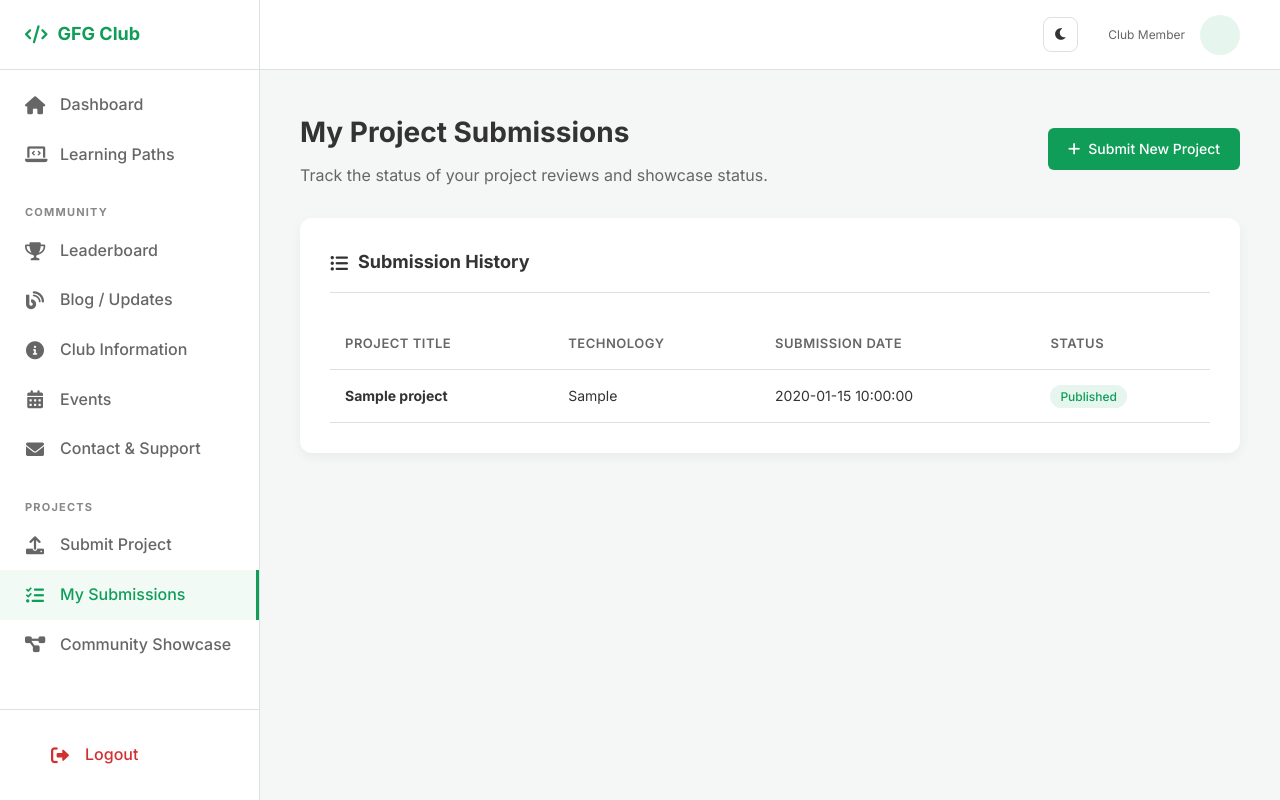
After one commit to YeshwanthKM/gfg-pixels, a Flask app: template templates/my_submissions.html in a window 1280 px wide. The commit adds this page. Run offline with Flask 3, Linux system fonts and the light colour scheme; the template is opened without the code that fills it: most values are stand-ins (such as "Sample title", 1, 10 or a date in 2020).

Commit message:
Fix role visibility and submissions UI in community showcase

```diff
--- a/app.py
+++ b/app.py
@@ -80,6 +80,9 @@ BLOGS = [
         'description': 'Learn helpful built-in functions and libraries in Python that can speed up your problem-solving.'
     }
 ]
+
+# In-memory projects storage
+PROJECTS = {}
 
 @app.route('/')
 def index():
@@ -449,5 +452,127 @@ def delete_blog(blog_id):
     flash('Blog post deleted.', 'success')
     return redirect(url_for('blogs'))
 
+
+@app.route('/submit_project', methods=['GET', 'POST'])
+def submit_project():
+    if 'user' not in session:
+        return redirect(url_for('login'))
+    user = USERS.get(session['user'])
+    if not user:
+        return redirect(url_for('login'))
+
+    if request.method == 'POST':
+        title = request.form.get('title')
+        description = request.form.get('description')
+        tech_used = request.form.get('tech_used')
+        demo_link = request.form.get('demo_link')
+
+        project_id = str(uuid.uuid4())[:8]
+        PROJECTS[project_id] = {
+            'title': title,
+            'description': description,
+            'tech_used': tech_used,
+            'demo_link': demo_link,
+            'submitter_email': session['user'],
+            'submitter_name': user['name'],
+            'department': user['department'],
+            'date': datetime.now().strftime("%B %d, %Y"),
+            'status': 'Pending Review'
+        }
+        flash('Your project has been submitted for leader review.', 'success')
+        return redirect(url_for('my_submissions'))
+
+    return render_template('submit_project.html', user=user, role=user['role'])
+
+@app.route('/my_submissions')
+def my_submissions():
+    if 'user' not in session:
+        return redirect(url_for('login'))
+    user = USERS.get(session['user'])
+    if not user:
+        return redirect(url_for('login'))
+
+    my_projects = {pid: p for pid, p in PROJECTS.items() if p['submitter_email'] == session['user']}
+    return render_template('my_submissions.html', user=user, projects=my_projects, role=user['role'])
+
+@app.route('/project_reviews')
+def project_reviews():
+    if 'user' not in session:
+        return redirect(url_for('login'))
+    user = USERS.get(session['user'])
+    if not user or user['role'] != 'leader':
+        flash('Unauthorized access', 'error')
+        return redirect(url_for('login'))
+
+    return render_template('project_reviews.html', user=user, projects=PROJECTS, role=user['role'])
+
+@app.route('/community_showcase')
+def community_showcase():
+    if 'user' not in session:
+        return redirect(url_for('login'))
+    user = USERS.get(session['user'])
+    if not user:
+        return redirect(url_for('login'))
+
+    published_projects = {pid: p for pid, p in PROJECTS.items() if p['status'] == 'Published'}
+    return render_template('community_showcase.html', user=user, projects=published_projects, role=user['role'])
+
+@app.route('/approve_project/<project_id>')
+def approve_project(project_id):
+    if 'user' not in session:
+        return redirect(url_for('login'))
+    user = USERS.get(session['user'])
+    if not user or user['role'] != 'leader':
+        flash('Unauthorized access', 'error')
+        return redirect(url_for('login'))
+
+    if project_id in PROJECTS:
+        PROJECTS[project_id]['status'] = 'Approved'
+        flash(f"Project '{PROJECTS[project_id]['title']}' approved.", 'success')
+    return redirect(url_for('project_reviews'))
+
+@app.route('/reject_project/<project_id>')
+def reject_project(project_id):
+    if 'user' not in session:
+        return redirect(url_for('login'))
+    user = USERS.get(session['user'])
+    if not user or user['role'] != 'leader':
+        flash('Unauthorized access', 'error')
+        return redirect(url_for('login'))
+
+    if project_id in PROJECTS:
+        PROJECTS[project_id]['status'] = 'Rejected'
+        flash(f"Project '{PROJECTS[project_id]['title']}' rejected.", 'success')
+    return redirect(url_for('project_reviews'))
+
+@app.route('/publish_project/<project_id>')
+def publish_project(project_id):
+    if 'user' not in session:
+        return redirect(url_for('login'))
+    user = USERS.get(session['user'])
+    if not user or user['role'] != 'leader':
+        flash('Unauthorized access', 'error')
+        return redirect(url_for('login'))
+
+    if project_id in PROJECTS:
+        PROJECTS[project_id]['status'] = 'Published'
+        flash(f"Project '{PROJECTS[project_id]['title']}' published to showcase.", 'success')
+    return redirect(url_for('project_reviews'))
+
+@app.route('/delete_project/<project_id>')
+def delete_project(project_id):
+    if 'user' not in session:
+        return redirect(url_for('login'))
+    user = USERS.get(session['user'])
+    if not user or user['role'] != 'leader':
+        flash('Unauthorized access', 'error')
+        return redirect(url_for('login'))
+
+    if project_id in PROJECTS:
+        title = PROJECTS[project_id]['title']
+        del PROJECTS[project_id]
+        flash(f"Project '{title}' removed.", 'success')
+    return redirect(url_for('project_reviews'))
+
 if __name__ == '__main__':
     app.run(debug=True, port=5000)
--- a/static/style.css
+++ b/static/style.css
@@ -185,7 +185,8 @@ a:hover {
     color: var(--text-primary);
 }
 
-.form-group input {
+.form-group input,
+.form-group textarea {
     width: 100%;
     padding: 12px 15px;
     border: 1px solid var(--border-color);
@@ -193,9 +194,11 @@ a:hover {
     font-size: 14px;
     transition: var(--transition);
     font-family: inherit;
+    resize: vertical;
 }
 
-.form-group input:focus {
+.form-group input:focus,
+.form-group textarea:focus {
     outline: none;
     border-color: var(--primary-color);
     box-shadow: 0 0 0 3px rgba(15, 157, 88, 0.1);
--- a/templates/base.html
+++ b/templates/base.html
@@ -61,6 +61,19 @@
                 <i class="fas fa-envelope"></i>
                 <span>Contact & Support</span>
             </a>
+            <div class="nav-group">
+                <span class="nav-label">Projects</span>
+                <a href="{{ url_for('project_reviews') }}"
+                    class="nav-item {% if active_page == 'project_reviews' %}active{% endif %}">
+                    <i class="fas fa-tasks"></i>
+                    <span>Project Reviews</span>
+                </a>
+                <a href="{{ url_for('community_showcase') }}"
+                    class="nav-item {% if active_page == 'community_showcase' %}active{% endif %}">
+                    <i class="fas fa-project-diagram"></i>
+                    <span>Community Showcase</span>
+                </a>
+            </div>
             {% else %}
             <a href="{{ url_for('member_dashboard') }}"
                 class="nav-item {% if active_page == 'dashboard' %}active{% endif %}">
@@ -97,6 +110,24 @@
                 <i class="fas fa-envelope"></i>
                 <span>Contact & Support</span>
             </a>
+            <div class="nav-group">
+                <span class="nav-label">Projects</span>
+                <a href="{{ url_for('submit_project') }}"
+                    class="nav-item {% if active_page == 'submit_project' %}active{% endif %}">
+                    <i class="fas fa-upload"></i>
+                    <span>Submit Project</span>
+                </a>
+                <a href="{{ url_for('my_submissions') }}"
+                    class="nav-item {% if active_page == 'my_submissions' %}active{% endif %}">
+                    <i class="fas fa-list-check"></i>
+                    <span>My Submissions</span>
+                </a>
+                <a href="{{ url_for('community_showcase') }}"
+                    class="nav-item {% if active_page == 'community_showcase' %}active{% endif %}">
+                    <i class="fas fa-project-diagram"></i>
+                    <span>Community Showcase</span>
+                </a>
+            </div>
             {% endif %}
         </nav>
         <div class="sidebar-footer">
--- /dev/null
+++ b/templates/my_submissions.html
@@ -0,0 +1,85 @@
+{% extends "base.html" %}
+
+{% block title %}My Submissions{% endblock %}
+
+{% block content %}
+<div class="dashboard-layout">
+    <!-- Sidebar -->
+    {{ sidebar(role, 'my_submissions') }}
+
+    <!-- Main Content -->
+    <main class="main-content">
+        <!-- Top Header -->
+        {{ header(user, 'Club Member') }}
+
+        <!-- Content Area -->
+        <div class="content-wrapper">
+            <div class="page-title" style="display: flex; justify-content: space-between; align-items: center;">
+                <div>
+                    <h1>My Project Submissions</h1>
+                    <p>Track the status of your project reviews and showcase status.</p>
+                </div>
+                <a href="{{ url_for('submit_project') }}" class="btn">
+                    <i class="fas fa-plus" style="margin-right: 8px;"></i>Submit New Project
+                </a>
+            </div>
+
+            <div class="content-section">
+                <div class="section-header">
+                    <h2><i class="fas fa-list-ul"></i> Submission History</h2>
+                </div>
+
+                <div class="table-responsive">
+                    <table class="data-table">
+                        <thead>
+                            <tr>
+                                <th>Project Title</th>
+                                <th>Technology</th>
+                                <th>Submission Date</th>
+                                <th>Status</th>
+                            </tr>
+                        </thead>
+                        <tbody>
+                            {% for pid, p in projects.items() %}
+                            <tr>
+                                <td><strong>{{ p.title }}</strong></td>
+                                <td>{{ p.tech_used }}</td>
+                                <td>{{ p.date }}</td>
+                                <td>
+                                    {% if p.status == 'Pending Review' %}
+                                    <span class="badge"
+                                        style="background-color: rgba(255, 193, 7, 0.1); color: #ffc107;">{{ p.status
+                                        }}</span>
+                                    {% elif p.status == 'Approved' %}
+                                    <span class="badge"
+                                        style="background-color: rgba(33, 150, 243, 0.1); color: #2196F3;">{{ p.status
+                                        }}</span>
+                                    {% elif p.status == 'Published' %}
+                                    <span class="badge"
+                                        style="background-color: rgba(15, 157, 88, 0.1); color: var(--primary-color);">{{
+                                        p.status }}</span>
+                                    {% elif p.status == 'Rejected' %}
+                                    <span class="badge"
+                                        style="background-color: rgba(244, 67, 54, 0.1); color: #F44336;">{{ p.status
+                                        }}</span>
+                                    {% endif %}
+                                </td>
+                            </tr>
+                            {% else %}
+                            <tr>
+                                <td colspan="4"
+                                    style="text-align: center; color: var(--text-secondary); padding: 40px;">
+                                    <i class="fas fa-folder-open"
+                                        style="font-size: 48px; display: block; margin-bottom: 20px; opacity: 0.3;"></i>
+                                    You haven't submitted any projects yet.
+                                </td>
+                            </tr>
+                            {% endfor %}
+                        </tbody>
+                    </table>
+                </div>
+            </div>
+        </div>
+    </main>
+</div>
+{% endblock %}
```
Also changed, not shown: templates/community_showcase.html (added, +63 -0 lines), templates/project_reviews.html (added, +101 -0 lines), templates/submit_project.html (added, +67 -0 lines).
